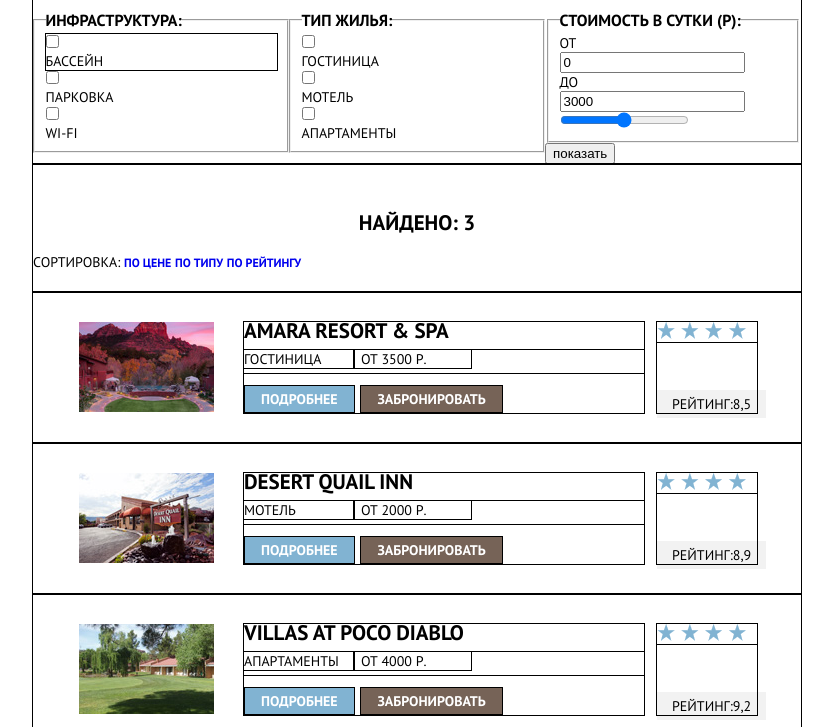
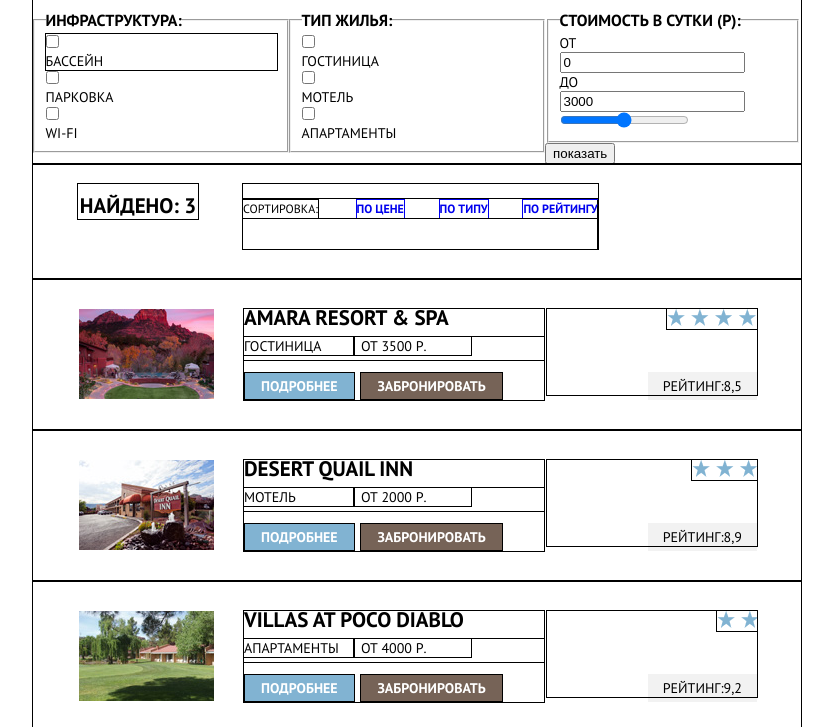
Before and after one commit to Denis1987/422397-sedona, a plain HTML site: page inner.html in a window 1280 px wide. Shown: the part 73-800 px from the top of the page, without its empty margins (223-1056 px from the left). Drawn offline with Linux system fonts and the light colour scheme.

Commit message:
с рамкой так и не получилось
наворочел что-то сам не пойму что, сделал хлебные крошки, но стрелочки в
тупик загнали и не справился, да и общий результат всего совсем не
нравится

```diff
--- a/css/style.css
+++ b/css/style.css
@@ -9,6 +9,7 @@ body {
     padding: 0;
     text-transform: uppercase;
 }
+
 html {
     margin: 0;
     padding: 0;
@@ -116,6 +117,7 @@ img {
     outline: 1px solid;
 }
 
+
 /**.frame {
     display: inline-block;
     width: 768px;
@@ -124,16 +126,18 @@ img {
     vertical-align: bottom;
     outline: 1px solid;
     margin-top: 48px;**/
+
+
 }
 .intro::after {
+    content: "#";
     background-image: url(../img/frame.png);
-    display: inline-block;
+    display: block;
     width: 768px;
     height: 40px;
     vertical-align: bottom;
     margin-top: 48px;
 }
-
 .info {
     outline: 1px solid;
     display: block;
@@ -141,7 +145,6 @@ img {
     padding-top: 30px;
     clear: both;
 }
-
 .info .headline {
     padding-bottom: 3px;
     padding-top: 8px;
@@ -154,7 +157,6 @@ img {
     margin-bottom: 30px;
     font-weight: bold;
 }
-
 .info p {
     outline: 1px solid;
     margin-left: auto;
@@ -163,7 +165,6 @@ img {
     font-size: 14px;
     padding-bottom: 40px;
 }
-
 .townlet {
     display: block;
     outline: 1px solid;
@@ -171,7 +172,6 @@ img {
     box-sizing: content-box;
     background-color: #81B3D2;
 }
-
 .townlet_foto {
     float: right;
     width: 513px;
@@ -179,19 +179,15 @@ img {
     background-image: url(../img/hotel.jpg);
     background-repeat: no-repeat;
 }
-
 .townlet p {
     text-align: center;
 }
-
 .townlet h2 {
     text-align: center;
 }
-
 .townlet span {
     text-align: center;
 }
-
 .info-side {
     outline: 1px solid;
     width: 255px;
@@ -201,46 +197,38 @@ img {
     box-sizing: content-box;
     color: white;
 }
-
 .info-side span {
     display: block;
     width: 100%;
     text-align: center;
 }
-
 .info-side p {
     padding-top: 14px;
 }
-
 .clearfix::after {
     content: "";
     clear: both;
     display: block;
 }
-
 .available {
     outline: 1px solid;
     clear: both;
     display: block;
 }
-
 .available .options {
     outline: 1px solid;
     width: 33.33%;
     float: left;
 }
-
 .search {
     outline: 1px solid;
     width: 570px;
     margin-left: auto;
     margin-right: auto;
 }
-
 .search-form {
     display: none;
 }
-
 .search a {
     outline: 1px solid;
     width: 570px;
@@ -249,13 +237,11 @@ img {
     text-decoration: none;
     padding-top: 35px;
 }
-
 footer {
     outline: 1px solid;
     width: 100%;
     display: block;
 }
-
 .bottom {
     outline: 1px solid;
     width: 256px;
@@ -264,34 +250,28 @@ footer {
     padding-top: 50px;
     padding-bottom: 50px;
 }
-
 .bottom a {
     outline: 1px solid;
 }
-
 .important {
     outline: 1px solid;
     width: 100%;
 }
-
 .result {
     outline: 1px solid;
     width: 100%;
     padding-top: 20px;
     padding-bottom: 20px;
 }
-
 .options {
     outline: 1px solid;
     width: 100%;
 }
-
 .options .subtitle {
     display: block;
     width: 100%;
     text-align: center;
 }
-
 .options p {
     display: block;
     width: 200px;
@@ -299,13 +279,11 @@ footer {
     margin-right: auto;
     margin-left: auto;
 }
-
 .options span {
     display: block;
     width: 100%;
     text-align: center;
 }
-
 .options::before {
     display: block;
     margin-left: auto;
@@ -318,40 +296,33 @@ footer {
     content: "";
     width: 100%;
 }
-
 .house::before {
     background-image: url(../img/house.png);
 }
-
 .burger::before {
     background-image: url(../img/burger.png);
 }
-
 .present::before {
     background-image: url(../img/present.png);
 }
-
 .available_bottom .options::before {
     display: none;
 }
-
 .subtitle {
     display: block;
     width: 100%;
     text-align: center;
     padding-top: 9px;
 }
-
 .suggestion {
     outline: 1px solid;
-       display: block;
+    display: block;
     padding-left: 46px;
     padding-right: 44px;
     padding-top: 30px;
     padding-bottom: 30px;
     width: 678px;
 }
-
 .bridge_foto {
     float: left;
     background-image: url(../img/bridge.jpg);
@@ -359,65 +330,67 @@ footer {
     width: 513px;
     height: 257px;
 }
-
 .fieldset {
     float: left;
     width: 256px;
     box-sizing: border-box;
     margin: 0;
 }
-
 .suggestion-item {
     float: left;
     display: inline-block;
-    width: 400px;
+    width: 300px;
     outline: 1px solid;
 }
-
 .suggestion img {
     float: left;
     margin-right: 30px;
-
 }
 .descriptive h2 {
     margin: 0;
     width: 300px;
     margin-bottom: 10px;
 }
-
 .rating {
-
     padding-bottom: 5px;
     padding-top: 5px;
     padding-left: 15px;
     padding-right: 15px;
-
     background-color: #F2F2F2;
 }
 .rating_stars {
     float: right;
     outline: 1px solid;
-    width: 100px;
-
+    width: 210px;
+    text-align: right
 }
 .stars {
-    display: block;
-    width: 100%;
+    display: inline-block;
+    width: 90px;
     height: 20px;
     outline: 1px solid;
     background-image: url(../img/4stars.png);
     background-repeat: no-repeat;
-   margin-bottom: 53px;
-}
-
-
-.paragraphs {
-        display: inline-block;
-    font-size: 0;outline: 1px solid;
-    width: 400px;
+    margin-bottom: 44px;
+    margin-left: 10px;
 
 }
-
+.stars_3 {
+    background-image: url(../img/3stars.png);
+    width: 65px;
+    margin-left: 35px;
+}
+.stars_2 {
+    background-image: url(../img/3stars.png);
+    width: 40px;
+    margin-left: 60px;
+}
+.paragraphs {
+    display: inline-block;
+    font-size: 0;
+    outline: 1px solid;
+    width: 300px;
+}
 .paragraphs p {
     width: 110px;
     outline: 1px solid;
@@ -428,47 +401,38 @@ footer {
 .paragraphs p:last-child {
     padding-left: 7px;
 }
-
 .details {
     padding-top: 12px;
 }
-
-
-
 .details a {
     border: 1px solid black;
     padding-bottom: 4px;
     padding-top: 4px;
     text-decoration: none;
 }
-
 label {
     display: block;
 }
-
 .academy {
     display: block;
     width: 196px;
     height: 38px;
     outline: 1px solid;
     /** background-repeat: no-repeat;**/
+
     background-image: url(../img/logo_bottom.png);
     background-repeat: no-repeat;
     margin-left: auto;
     margin-right: auto;
-
 }
-
 .available_bottom {
     margin-top: 30px;
     margin-bottom: 0;
 }
-
 .bottom_sprite {
     padding-left: 45px;
     position: absolute;
 }
-
 .sprite {
     background: #81B3D2 url(../img/sprite.png) no-repeat;
     display: inline-block;
@@ -478,35 +442,28 @@ label {
     position: relative;
     margin: 3px;
 }
-
 .facebook {
     background-size: 35px;
     background-position: 10px 7px;
 }
-
 .twitter {
     background-size: 40px;
     background-position: 5px -30px;
 }
-
 .youtube {
     background-size: 40px;
     background-position: 3px -65px;
 }
-
 .fieldset {
     margin-top: 30px;
 }
-
 .fieldset legend {
     font-weight: bold;
     font-size: 16px;
 }
-
 .fieldset .pool {
     outline: 1px solid;
 }
-
 .detailed {
     font-weight: bold;
     color: white;
@@ -516,7 +473,6 @@ label {
     padding-right: 16px;
     /*вот здесь и ниже сделал padding но не сработало*/
 }
-
 .book {
     font-weight: bold;
     color: white;
@@ -526,7 +482,6 @@ label {
     display: inline-block;
     margin-left: 2px;
 }
-
 .sorting a {
     font-weight: bold;
     font-size: 12px;
@@ -538,5 +493,58 @@ label {
     font-weight: bold;
     text-align: center;
     width: 100%;
+}
+.result {
+    padding: 0;
+    padding-left: 45px;
+    padding-top: 20px;
+    width: auto;
+    padding-bottom: 30px;
 
 }
+.result .subtitle {
+    outline: 1px solid;
+    float: left;
+    display: inline-block;
+    width: 120px;
+    margin: 0;
+    margin-right: 45px;
+
+}
+.together {
+    outline: 1px solid;
+    display: inline-block;
+    padding-top: 15px;
+
+}
+.sorting {
+    outline: 1px solid;
+    display: inline-block;
+}
+.sorting span {
+    outline: 1px solid;
+    display: inline-block;
+    font-size: 12px;
+    margin-right: 3px;
+
+}
+.sorting a {
+    outline: 1px solid;
+    display: inline-block;
+    margin-left: 32px;
+}
+.choice {
+    outline: 1px solid;
+    display: inline-block;
+    widows: 50px;
+    height: 50px;
+    float: right;
+}
+.choice .up {
+    outline: 1px solid;
+    display: inline-block;
+    background-color: #CCCCCC;
+    background-image: url(../img/up.png);
+    widows: 25px;
+    height: 25px;
+}
--- a/inner.html
+++ b/inner.html
@@ -21,10 +21,10 @@
                     <li><a href="#">информация</a></li>
                     <li><a href="#">фото и видео</a></li>
                     <li class="center">
-                        <a href="#"><img src="img/logo_border.png" alt="logo"></a>
+                        <a href="index.html"><img src="img/logo_border.png" alt="logo"></a>
                     </li>
                     <li><a href="#">карта штата</a></li>
-                    <li><a href="inner.html">гостиницы</a></li>
+                    <li><a href="#">гостиницы</a></li>
                 </ul>
             </nav>
         </header>
@@ -98,7 +98,7 @@
 
             <!-- результат -->
 
-            <section class="result">
+            <section class="result clearfix">
 
                 <h2 class="subtitle">найдено: 3</h2>
 
@@ -115,8 +115,8 @@
                     </div>
 
                     <div class="choice">
-                        <a href="#"></a>
-                        <a href="#"></a>
+                        <a class="up"></a>
+                        <a class="down"></a>
                     </div>
 
                 </div>
@@ -167,7 +167,7 @@
 
 
                     <div class="rating_stars">
-                        <div class="stars"></div>
+                        <div class="stars stars_3"></div>
                         <span class="rating">рейтинг:8,9</span>
                     </div>
                 </div>
@@ -190,7 +190,7 @@
 
 
                     <div class="rating_stars">
-                        <div class="stars"></div>
+                        <div class="stars stars_2"></div>
                         <span class="rating">рейтинг:9,2</span>
                     </div>
                 </div>
```
